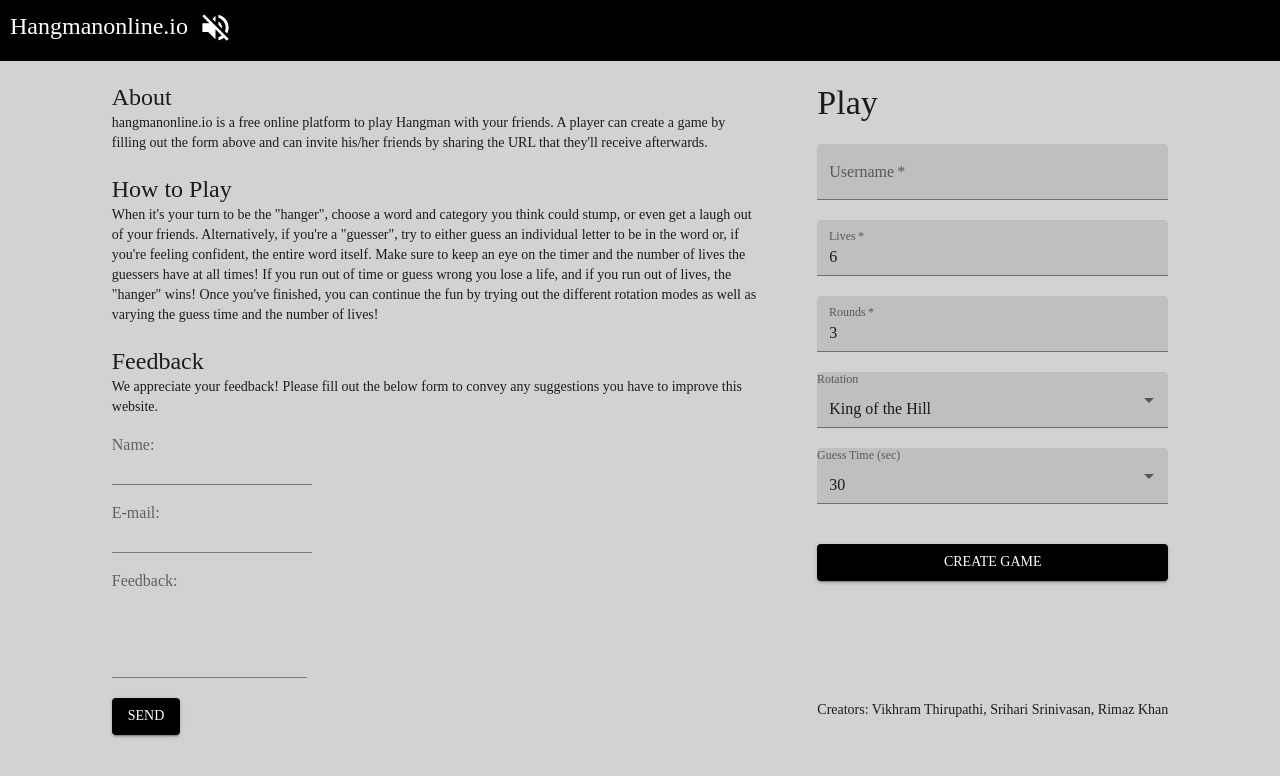
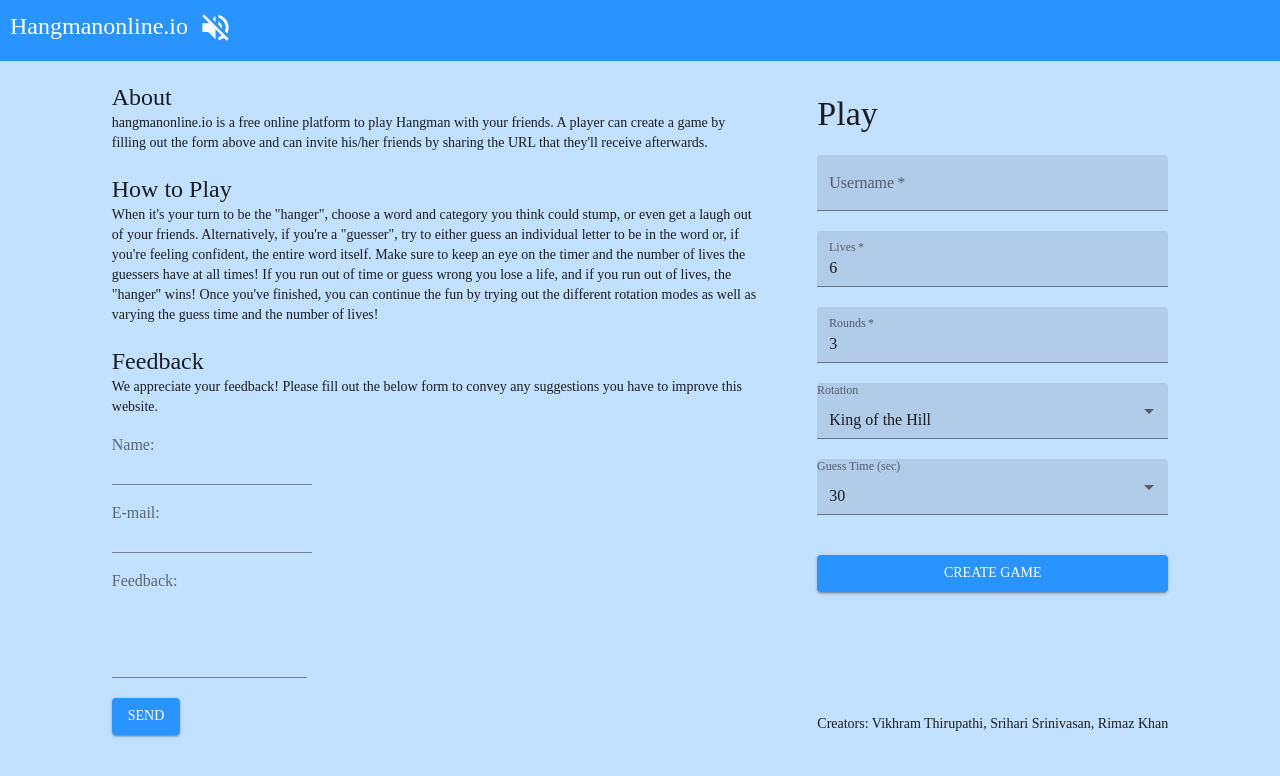
Before and after one commit to rimazmk/hangman-fe, a React (Create React App) app: page / in a window 1280 px wide. Shown: the top 776 px of the page. Built offline with nearby package versions, Linux system fonts and the light colour scheme; no server answers; a web font is replaced by a local one.

Commit message:
bug fixes

```diff
--- a/src/components/Create.tsx
+++ b/src/components/Create.tsx
@@ -19,13 +19,17 @@ import { socket } from "../modules";
 import axios from "axios";
 
 function Create({
+  user,
   setUser,
 }: {
+  user: string;
   setUser: React.Dispatch<React.SetStateAction<string>>;
 }) {
   const [roomID, setRoomID] = useState("");
+  // Feedback from response message
   const [status, setStatus] = useState("SEND");
   const timerRef = useRef<number>();
+  const [submitted, setSubmitted] = useState(false);
   const [state, setState] = useState<gameInitInterface>({
     username: "",
     lives: "6",
@@ -43,8 +47,8 @@ function Create({
     (info: { gameState: gameStateInterface; roomID: string }) => {
       setUser(info.gameState.players[0]); // why doesn't state.username itself work
       setRoomID(info.roomID);
-      // eslint-disable-next-line
     },
+    // eslint-disable-next-line
     []
   );
 
@@ -72,6 +76,7 @@ function Create({
 
   const handleSubmit = async (e: React.FormEvent) => {
     e.preventDefault();
+    setSubmitted(true);
     setState({ ...state, username: "" });
     socket.emit("create", state);
   };
@@ -123,7 +128,7 @@ function Create({
           any suggestions you have to improve this website.
           <br />
           <br />
-          <form onSubmit={handleForm}>
+          <form onSubmit={handleForm} style={{ marginBottom: "25px" }}>
             <InputLabel htmlFor="first">Name:</InputLabel>
             <TextField
               type="text"
@@ -188,6 +193,7 @@ function Create({
                 onInvalid={(e) => "Please fill out this field"}
                 variant="filled"
                 required
+                disabled={submitted}
               />
               <br />
               <TextField
@@ -201,6 +207,7 @@ function Create({
                 onInvalid={(e) => "Please fill out this field"}
                 variant="filled"
                 required
+                disabled={submitted}
               />
               <br />
               <TextField
@@ -216,6 +223,7 @@ function Create({
                 onInvalid={(e) => "Please fill out this field"}
                 variant="filled"
                 required
+                disabled={submitted}
               />
               <br />
               <FormControl>
@@ -231,6 +239,7 @@ function Create({
                   onInvalid={(e) => "Please fill out this field"}
                   variant="filled"
                   required
+                  disabled={submitted}
                 >
                   <MenuItem value="king">King of the Hill</MenuItem>
                   <MenuItem value="robin">Round Robin</MenuItem>
@@ -250,6 +259,7 @@ function Create({
                   onChange={(e) =>
                     setState({ ...state, time: e.target.value as string })
                   }
+                  disabled={submitted}
                 >
                   <MenuItem value="10">10</MenuItem>
                   <MenuItem value="20">20</MenuItem>
@@ -265,7 +275,12 @@ function Create({
               </FormControl>
               <br />
               <br />
-              <Button variant="contained" color="primary" type="submit">
+              <Button
+                variant="contained"
+                color="primary"
+                type="submit"
+                disabled={submitted}
+              >
                 Create Game
               </Button>
               <br />
@@ -273,12 +288,10 @@ function Create({
             </FormGroup>
           </form>
           <br />
-          <br />
-          <br />
           <p>Creators: Vikhram Thirupathi, Srihari Srinivasan, Rimaz Khan</p>
         </div>
       </div>
-      {roomID && roomID !== "" && <Redirect to={`/${roomID}`} />}
+      {user !== "" && roomID && roomID !== "" && <Redirect to={`/${roomID}`} />}
     </>
   );
 }
--- a/src/components/Game.tsx
+++ b/src/components/Game.tsx
@@ -90,8 +90,8 @@ function Game({
       };
 
       socket.emit("chat", res);
-      // eslint-disable-next-line
     },
+    // eslint-disable-next-line
     []
   );
 
--- a/src/components/Letters.tsx
+++ b/src/components/Letters.tsx
@@ -19,6 +19,7 @@ const Letters = ({ onClick, disabled, guessedLetters }: Props) => {
           value={letter}
           key={letter.charCodeAt(0)}
           size="small"
+          color="primary"
           style={{ maxWidth: "30px", minWidth: "30px", margin: "3px" }}
           disabled={disabled || guessedLetters.includes(letter)}
         >
--- a/src/components/Main.tsx
+++ b/src/components/Main.tsx
@@ -23,10 +23,10 @@ const theme = createMuiTheme({
   },
   palette: {
     primary: {
-      main: "#000000",
+      main: "#2994ff",
     },
     background: {
-      default: "#d2d2d2",
+      default: "#c2e0ff",
     },
   },
 });
@@ -61,7 +61,7 @@ const Main = () => {
         <div className="container">
           <BrowserRouter>
             <Route exact path="/">
-              <Create setUser={setUsername} />
+              <Create setUser={setUsername} user={username} />
             </Route>
             <Route path="/:roomID">
               <Room username={username} mute={mute} />
--- a/src/components/Timer.tsx
+++ b/src/components/Timer.tsx
@@ -28,7 +28,8 @@ function Timer({
     return () => {
       clearTimeout(timerRef.current);
     };
-  }, [time, change, makeGuess]);
+    // eslint-disable-next-line
+  }, [time, change]);
 
   return <>{time !== 0 && <h2>Time Remaining: {time}</h2>}</>;
 }
--- a/src/components/Wait.tsx
+++ b/src/components/Wait.tsx
@@ -137,7 +137,7 @@ function Wait({
           <br />
 
           {user === gameState.hanger && gameState.players.length >= 2 && (
-            <Button variant="contained" onClick={onButtonClick}>
+            <Button variant="contained" color="primary" onClick={onButtonClick}>
               Start game!
             </Button>
           )}
@@ -166,7 +166,7 @@ function Wait({
             Share this link with your friends:
             <br />
             {url}{" "}
-            <Button variant="contained" onClick={copyLink}>
+            <Button variant="contained" onClick={copyLink} color="primary">
               {copy}
             </Button>
           </Typography>
--- a/src/css/Main.scss
+++ b/src/css/Main.scss
@@ -39,9 +39,9 @@ a {
 }
 
 .messagesWrapper {
-  overflow-y: auto;
-  word-wrap: break-word;
-  height: 60%;
+  overflow-y: auto !important;
+  word-wrap: break-word !important;
+  height: 60% !important;
 }
 
 @media only screen and (max-width: 1050px) {
@@ -50,3 +50,10 @@ a {
     align-items: center;
   }
 }
+
+input:-webkit-autofill,
+input:-webkit-autofill:hover,
+input:-webkit-autofill:focus,
+input:-webkit-autofill:active {
+  -webkit-box-shadow: 0 0 0 30px #c2e0ff inset !important;
+}
--- a/src/css/Room.scss
+++ b/src/css/Room.scss
@@ -11,7 +11,7 @@
   max-width: 300px;
   height: 550px;
   padding: 20px;
-  background-color: rgb(214, 214, 214);
+  // background-color: rgb(214, 214, 214);
   border: 2px solid black;
   border-radius: 5px;
 }
--- a/src/modules.ts
+++ b/src/modules.ts
@@ -1,5 +1,8 @@
 import io from "socket.io-client";
 
-const socket = io(process.env.REACT_APP_SERVER!);
+const socket = io(process.env.REACT_APP_SERVER!, {
+  transports: ["websocket"],
+  upgrade: false,
+});
 
 export { socket };
```
Also changed, not shown: 1 other file (tests, documents, lock files or other folders).
